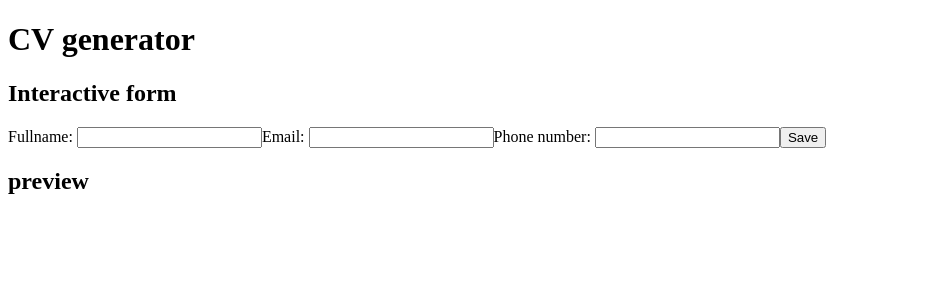
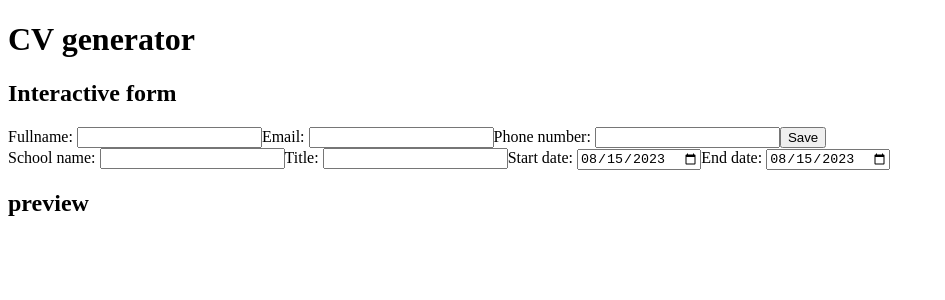
Before and after one commit to MarcinSkic/cv-app-odin, a React (Vite) app: page / in a window 1280 px wide. Shown: the top 300 px of the page, without its empty margins (0-945 px from the left). Built offline with nearby package versions, Linux system fonts and the light colour scheme.

Commit message:
Create education experience form section

```diff
--- a/src/App.tsx
+++ b/src/App.tsx
@@ -1,7 +1,9 @@
 import { useState } from "react";
 import InteractiveForm from "./components/InteractiveForm";
 import { GeneralInfo as TGeneralInfo } from "./types";
+import { EducationExp as TEducationExp } from "./types";
 import GeneralInfo from "./components/GeneralInfo";
+import EducationExp from "./components/EducationExp";
 
 function App() {
     const [generalInfo, setGeneralInfo] = useState({
@@ -11,8 +13,19 @@ function App() {
         phoneNumber: "",
     });
 
+    const [educationExp, setEducationExp] = useState({
+        schoolName: "",
+        title: "",
+        startDate: new Date(),
+        endDate: new Date(),
+    });
+
     function handleGeneralInfoChange(generalInfo: TGeneralInfo) {
         setGeneralInfo(generalInfo);
+    }
+
+    function handleEducationExpChange(educationExp: TEducationExp) {
+        setEducationExp(educationExp);
     }
 
     return (
@@ -23,6 +36,10 @@ function App() {
                     data={generalInfo}
                     handleDataChange={handleGeneralInfoChange}
                 />
+                <EducationExp
+                    data={educationExp}
+                    handleDataChange={handleEducationExpChange}
+                />
             </InteractiveForm>
             <div>
                 <h2>preview</h2>
--- /dev/null
+++ b/src/components/EducationExp.tsx
@@ -0,0 +1,61 @@
+import { EducationExp } from "../types";
+import { dateIntoInput } from "../utility";
+
+export default function EducationExp({
+    data,
+    handleDataChange,
+}: {
+    data: EducationExp;
+    handleDataChange: (data: EducationExp) => void;
+}) {
+    function handleDateChange(startDate: Date, endDate: Date) {
+        if (startDate >= endDate) return;
+
+        handleDataChange({ ...data, startDate, endDate });
+    }
+
+    return (
+        <form
+            onSubmit={(e) => {
+                e.preventDefault();
+            }}
+        >
+            <label htmlFor="school-name">School name: </label>
+            <input
+                type="text"
+                id="school-name"
+                value={data.schoolName}
+                onChange={(e) => {
+                    handleDataChange({ ...data, schoolName: e.target.value });
+                }}
+            />
+            <label htmlFor="title">Title: </label>
+            <input
+                type="text"
+                id="title"
+                value={data.title}
+                onChange={(e) => {
+                    handleDataChange({ ...data, title: e.target.value });
+                }}
+            />
+            <label htmlFor="start-date">Start date: </label>
+            <input
+                type="date"
+                id="start-date"
+                value={dateIntoInput(data.startDate)}
+                onChange={(e) => {
+                    handleDateChange(new Date(e.target.value), data.endDate);
+                }}
+            />
+            <label htmlFor="end-date">End date: </label>
+            <input
+                type="date"
+                id="end-date"
+                value={dateIntoInput(data.endDate)}
+                onChange={(e) => {
+                    handleDateChange(data.startDate, new Date(e.target.value));
+                }}
+            />
+        </form>
+    );
+}
--- a/src/components/GeneralInfo.tsx
+++ b/src/components/GeneralInfo.tsx
@@ -1,4 +1,3 @@
-import React from "react";
 import { GeneralInfo } from "../types";
 
 export default function GeneralInfo({
--- /dev/null
+++ b/src/utility.ts
@@ -0,0 +1,5 @@
+export function dateIntoInput(date: Date): string {
+    return `${date.getFullYear()}-${date.getMonth() + 1 < 10 ? "0" : ""}${
+        date.getMonth() + 1
+    }-${date.getDate() < 10 ? "0" : ""}${date.getDate()}`;
+}
```
Also changed, not shown: src/types.ts (+7 -0 lines).
